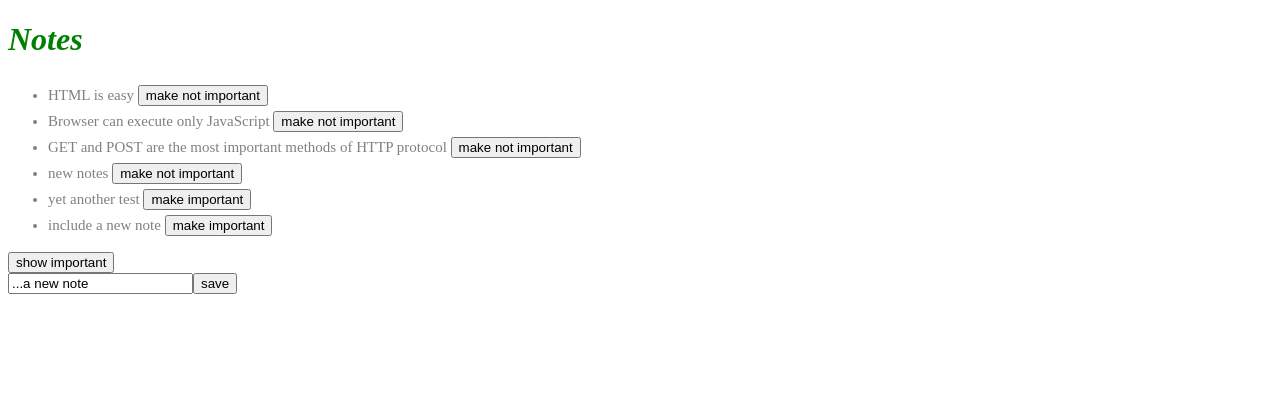
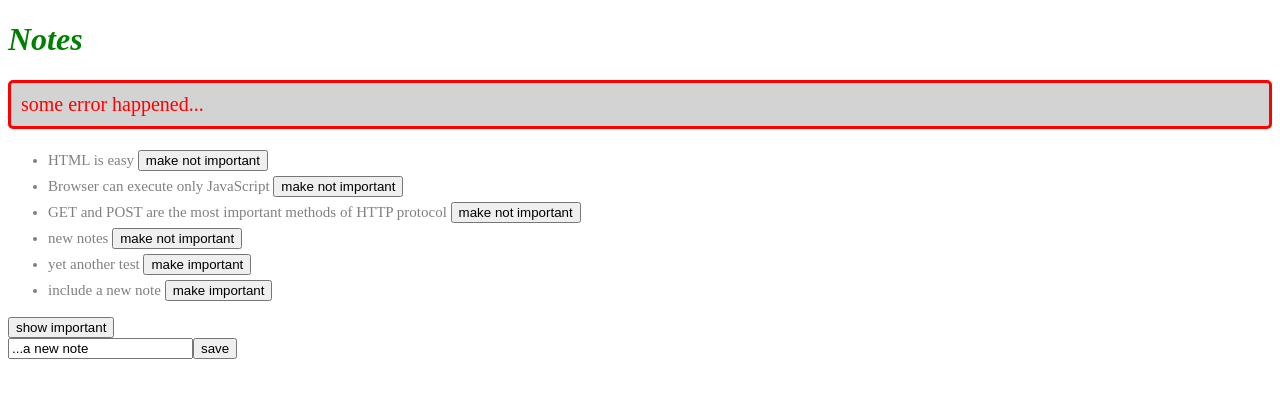
Before and after one commit to danielgavidia/full-stack-open, a React (Vite) app in the folder part2/lesson/: page / in a window 1280 px wide. Shown: the top 398 px of the page. Built offline with nearby package versions, Linux system fonts and the light colour scheme; data requests are answered from the project's data file.

Commit message:
added styling and functionality to Notification component within App

```diff
--- a/part2/lesson/src/App.jsx
+++ b/part2/lesson/src/App.jsx
@@ -2,11 +2,13 @@ import { useState, useEffect } from "react";
 import Note from "./components/Note";
 import noteService from "./services/notes";
 import propTypes from "prop-types";
+import Notification from "./components/Notification";
 
 const App = () => {
   const [notes, setNotes] = useState([]);
   const [newNote, setNewNote] = useState("...a new note");
   const [showAll, setShowAll] = useState(true);
+  const [errorMessage, setErrorMessage] = useState("some error happened...");
 
   useEffect(() => {
     noteService.getAll().then((initialNotes) => {
@@ -50,6 +52,7 @@ const App = () => {
   return (
     <div>
       <h1>Notes</h1>
+      <Notification message={errorMessage} />
       <ul>
         {notesToShow.map((note) => (
           <Note
--- a/part2/lesson/src/components/Notification.jsx
+++ b/part2/lesson/src/components/Notification.jsx
@@ -8,6 +8,6 @@ const Notification = ({ message }) => {
 };
 
 Notification.propTypes = {
-  message: propTypes.object.isRequired,
+  message: propTypes.string.isRequired,
 };
 export default Notification;
--- a/part2/lesson/src/index.css
+++ b/part2/lesson/src/index.css
@@ -14,3 +14,13 @@ li {
     padding-top: 5px;
     font-size: 15px
 }
+
+.error {
+    color: red;
+    background: lightgrey;
+    font-size: 20px;
+    border-style: solid;
+    border-radius: 5px;
+    padding: 10px;
+    margin-bottom: 10px
+}
```
